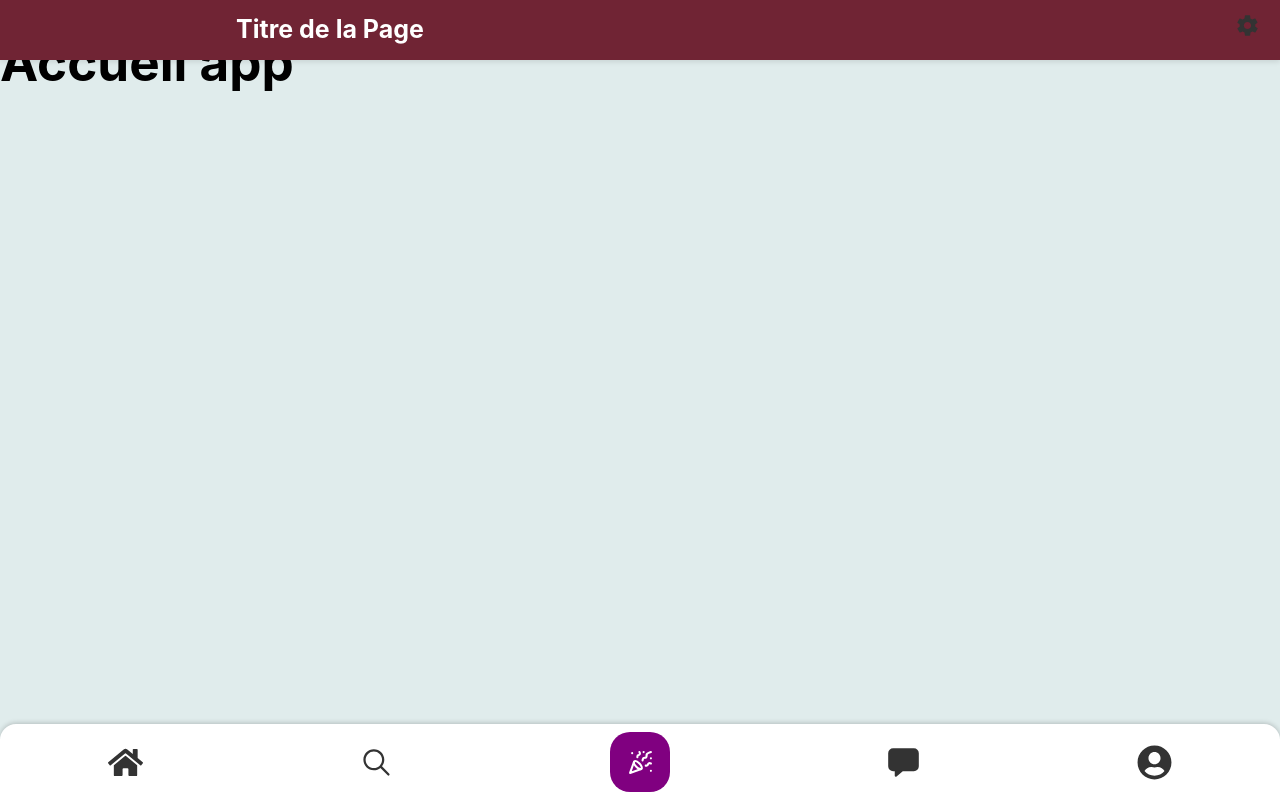
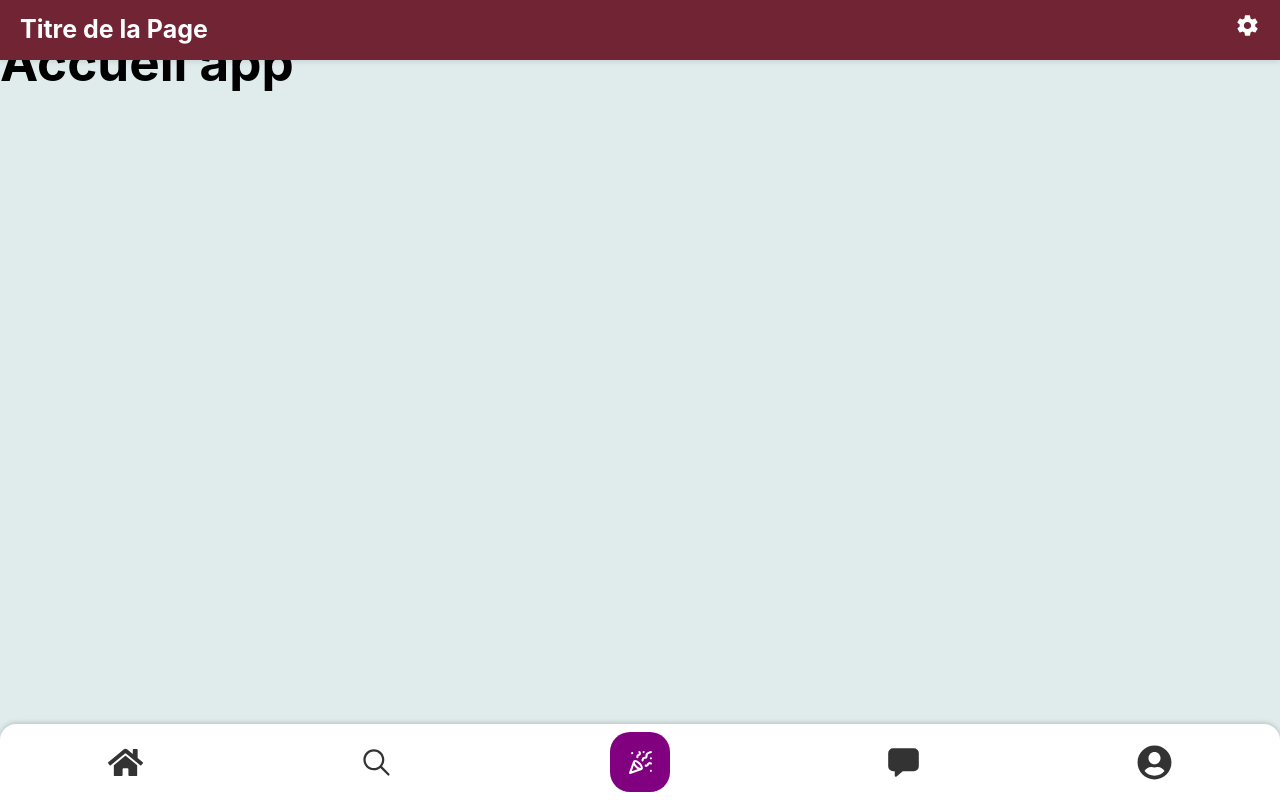
Before and after one commit to Linrisk/PeakOut, a React (Vite) app in the folder app/: page /app in a window 1280 px wide. Built offline with nearby package versions, Linux system fonts and the light colour scheme.

Commit message:
Header text and icon rectification

```diff
--- a/app/src/components/header.css
+++ b/app/src/components/header.css
@@ -18,9 +18,8 @@
 }
 
 .header-text {
-  text-align: center;
   font-size: 10px;
-  width: 50%;
+  width: 75%;
 }
 
 .header-icon {
@@ -29,7 +28,8 @@
 
 .header-icon a {
   text-decoration: none;
-  color: #333;
+  padding-top: 20px;
+  color: white;
 }
 
 .header-text h1 {
```
